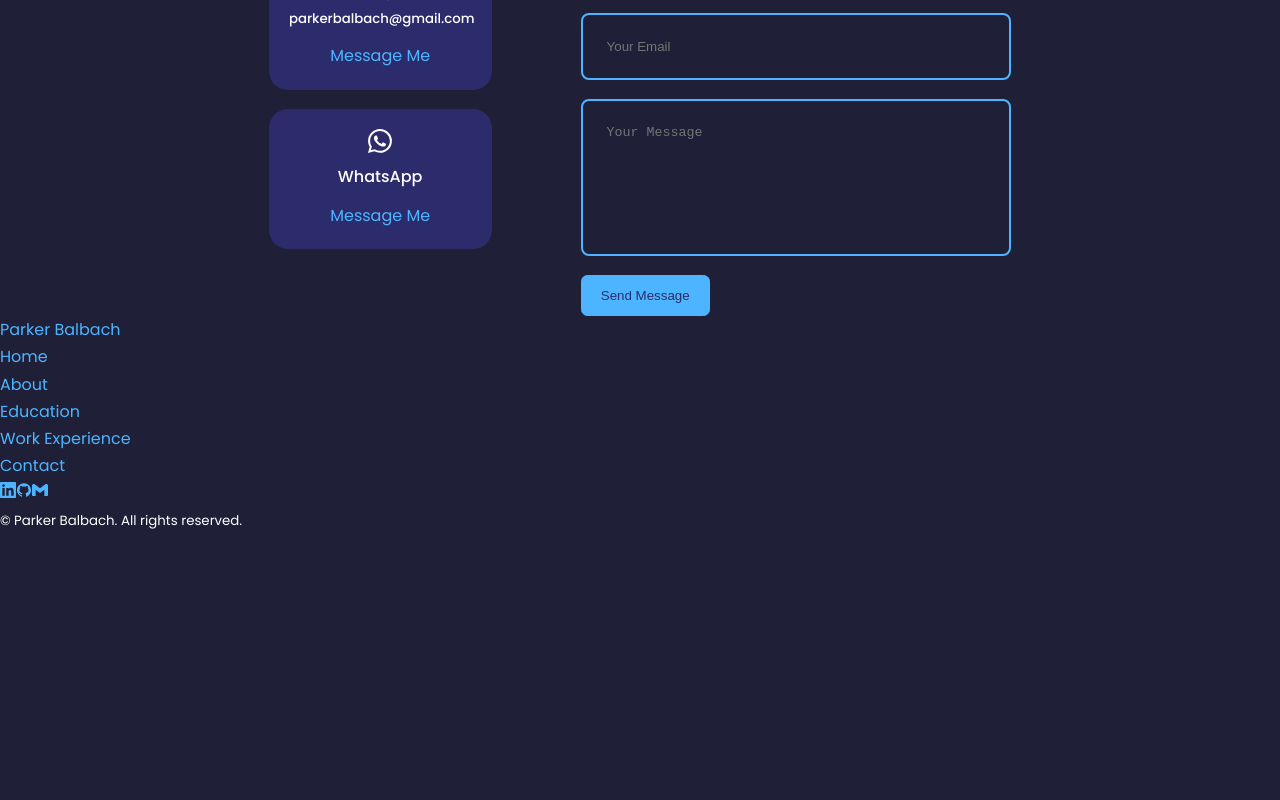
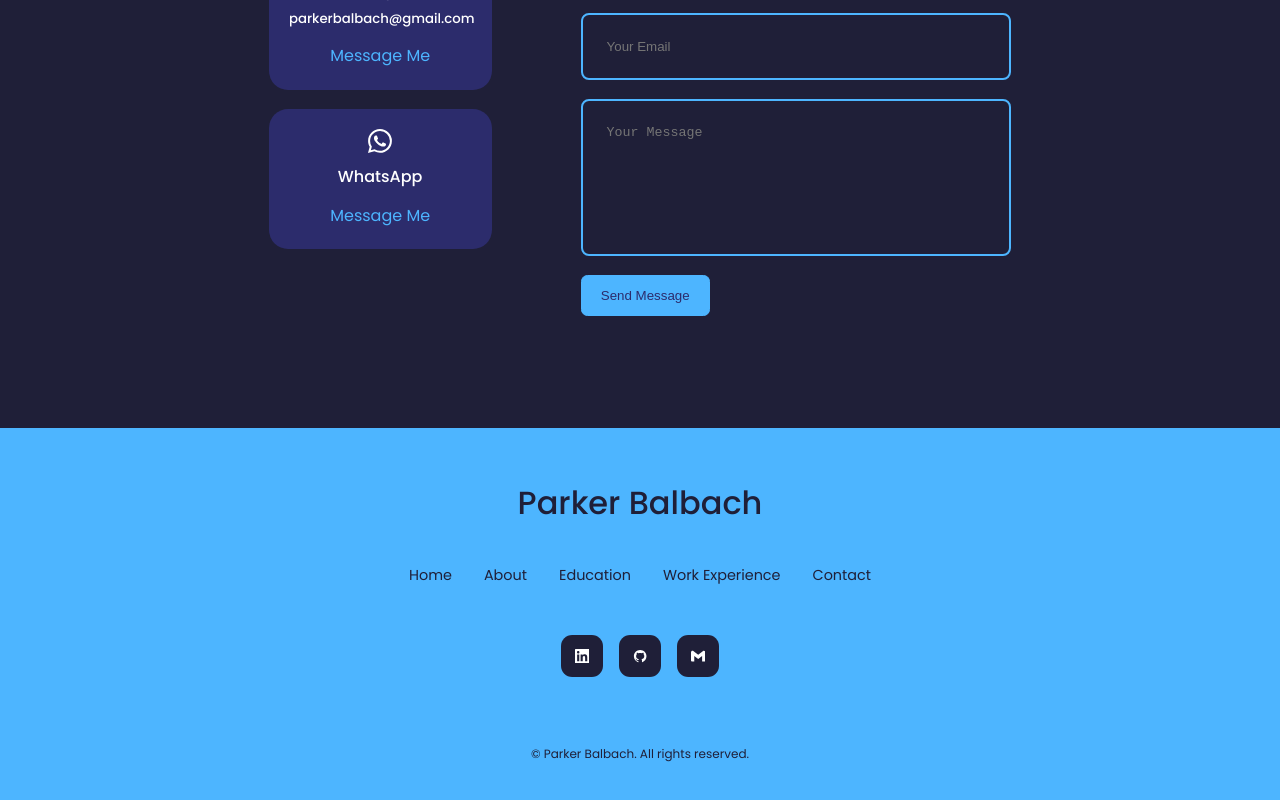
Before and after one commit to ParkerBalbach/online_resume, a React (Create React App) app: page / in a window 1280 px wide. Shown: the part 3793-4593 px from the top of the page. Before the commit the page ends 4327 px from the top, so only its background shows below. Built offline with nearby package versions, Linux system fonts and the light colour scheme.

Commit message:
Clicking social links will open tab & added CSS

```diff
--- a/src/components/footer/footer.css
+++ b/src/components/footer/footer.css
@@ -0,0 +1,65 @@
+footer {
+    background: var(--color-primary);
+    padding: 3rem 0;
+    text-align: center;
+    font-size: 0.9rem;
+    margin-top: 7rem;
+}
+
+footer a {
+    color: var(--color-dark-bg);
+}
+
+.footer__name {
+    font-size: 2rem;
+    font-weight: 500;
+    margin-bottom: 2rem;
+    display: inline-block;
+}
+
+.permalinks {
+    display: flex;
+    flex-wrap: wrap;
+    justify-content: center;
+    gap: 2rem;
+    margin: 0 auto 3rem;
+}
+
+.footer__socials {
+    display: flex;
+    justify-content: center;
+    gap: 1rem;
+    margin-bottom: 4rem;
+}
+
+.footer__socials a {
+    background: var(--color-dark-bg);
+    color: var(--color-white);
+    padding: 0.8rem;
+    border-radius: 0.7rem;
+    display: flex;
+    border: 1px solid transparent;
+}
+
+.footer__socials a:hover {
+    background: transparent;
+    color: var(--color-dark-bg);
+    border-color: var(--color-dark-bg)
+}
+
+.footer__copyright {
+    margin-bottom: 4rem;
+    color: var(--color-dark-bg);
+}
+
+/* Phone Media Queries (small) */
+@media screen and (max-width: 600px) {
+    .permalinks {
+        flex-direction: column;
+        gap: 1.5rem;
+    }
+
+    .footer__socials {
+        margin-bottom: 2.6rem;
+    }
+}
--- a/src/components/footer/footer.jsx
+++ b/src/components/footer/footer.jsx
@@ -18,8 +18,8 @@ const footer = () => {
       </ul>
 
       <div className='footer__socials'>
-        <a href="www.linkedin.com/in/parker-balbach"><GrLinkedin /></a>
-        <a href="https://github.com/ParkerBalbach"><AiOutlineGithub /></a>
+        <a href="www.linkedin.com/in/parker-balbach" target='_blank' rel='noreferrer'><GrLinkedin /></a>
+        <a href="https://github.com/ParkerBalbach" target='_blank' rel='noreferrer'><AiOutlineGithub /></a>
         <a href='mailto:parkerbalbach@gmail.com' target='_blank' rel='noreferrer'><SiGmail /></a>
       </div>
 
```
